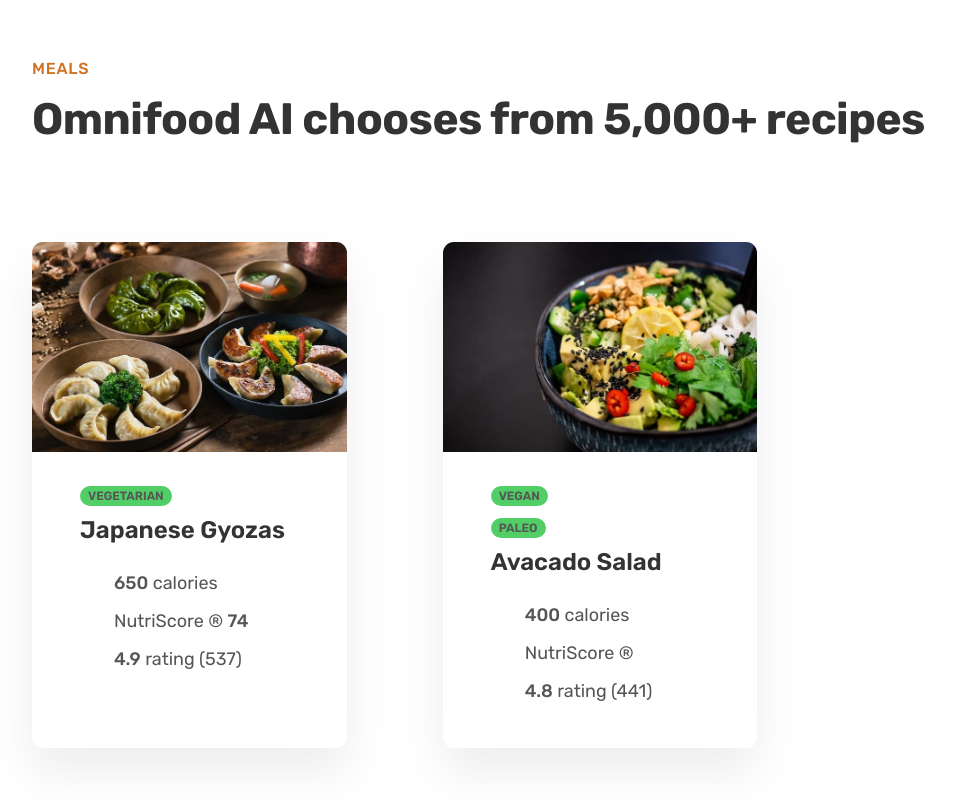
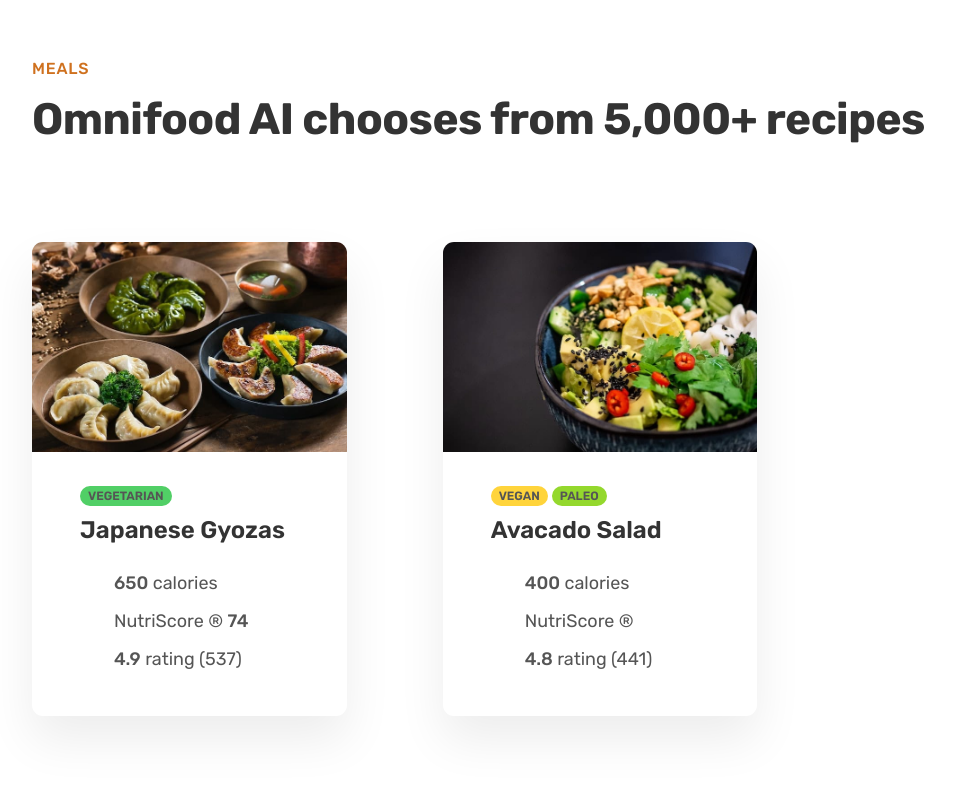
Before and after one commit to Euuphi/omnifood, a React (Create React App) app: page / in a window 1280 px wide. Shown: the part 2648-3448 px from the top of the page, without its empty margins (40-995 px from the left). Built offline with nearby package versions, Linux system fonts and the light colour scheme; some icons are missing.

Commit message:
Change tag background color depending on tag

```diff
--- a/src/components/Sections/Meals/MealCard.js
+++ b/src/components/Sections/Meals/MealCard.js
@@ -1,7 +1,4 @@
 import React from "react";
-
-// Images
-import mealOne from "../../../images/meals/meal-1.jpg";
 
 // Icons
 import { FlameOutline, RestaurantOutline, StarOutline } from "react-ionicons";
@@ -34,17 +31,24 @@ const MealCard = ({
 }) => {
     const colorPrimary = "#e67e22";
 
+    // Mapping function for list of tags
+    // TODO: Possible refactor on how tag color is choosen
+    const mapTags = (tag) => {
+        let tagClass;
+
+        // Choose which background color to use depending on what tag to display
+        if (tag === "Vegetarian") tagClass = styles.tagVegetarian;
+        else if (tag === "Vegan") tagClass = styles.tagVegan;
+        else if (tag === "Paleo") tagClass = styles.tagPaleo;
+
+        return <span className={`${styles.tag} ${tagClass}`}>{tag}</span>;
+    };
+
     return (
         <div className={styles.meal}>
             <img className={styles.mealImage} src={imageSrc} alt={imageAlt} />
             <div className={styles.mealContent}>
-                {tags.map((tag) => {
-                    return (
-                        <div className={styles.tagList}>
-                            <span className={styles.tag}>{tag}</span>
-                        </div>
-                    );
-                })}
+                <div className={styles.tagList}>{tags.map(mapTags)}</div>
                 <p className={styles.mealTitle}>{title}</p>
                 <ul className={styles.mealAttributeList}>
                     <li className={styles.mealAttribute}>
--- a/src/components/Sections/Meals/MealCard.module.css
+++ b/src/components/Sections/Meals/MealCard.module.css
@@ -35,11 +35,12 @@
 }
 
 .tagList {
+    display: flex;
+    gap: 0.4rem;
     margin-bottom: 1.2rem;
 }
 
 .tag {
-    background-color: #51cf66;
     border-radius: 100px;
     display: inline-block;
     font-size: 1.2rem;
@@ -47,3 +48,15 @@
     padding: 0.4rem 0.8rem;
     text-transform: uppercase;
 }
+
+.tagVegetarian {
+    background-color: #51cf66;
+}
+
+.tagPaleo {
+    background-color: #94d82d;
+}
+
+.tagVegan {
+    background-color: #ffd43b;
+}
```
